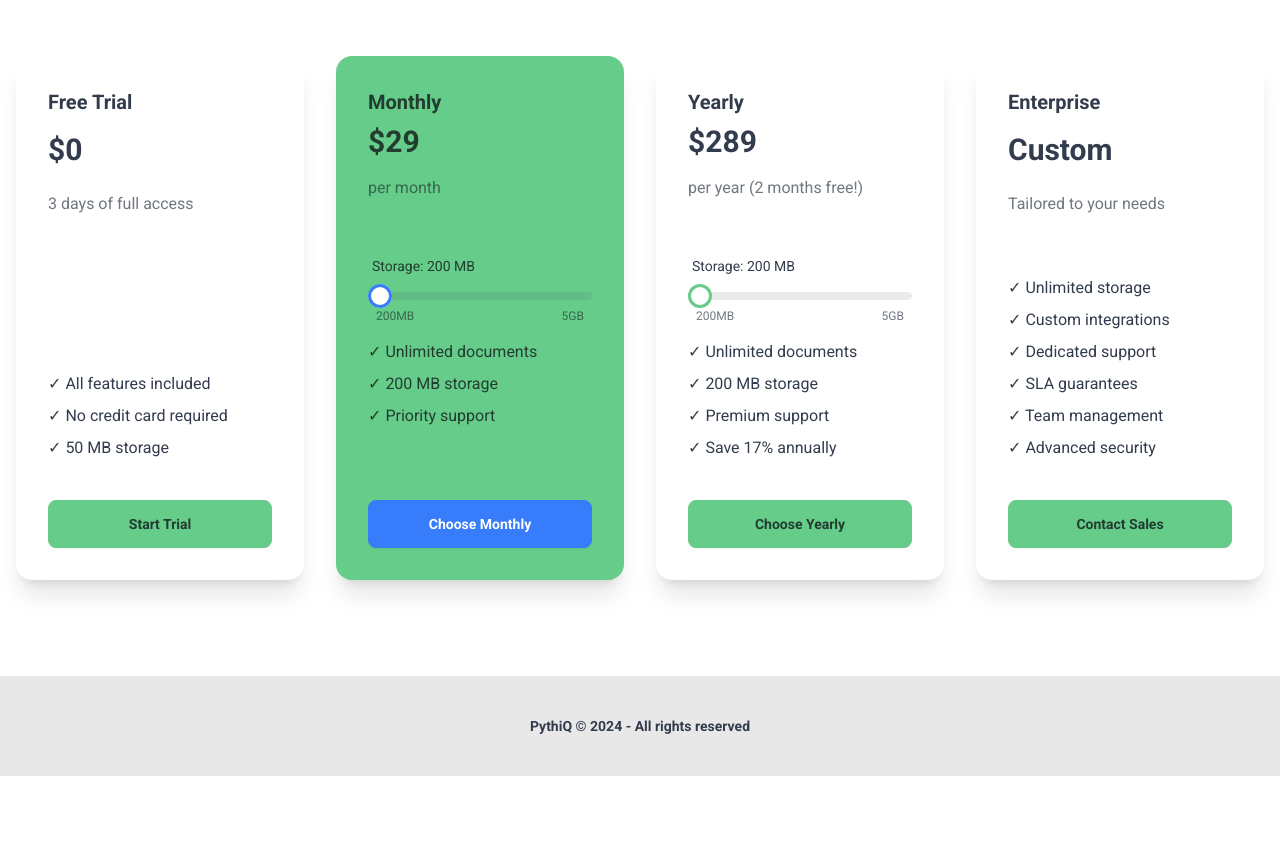
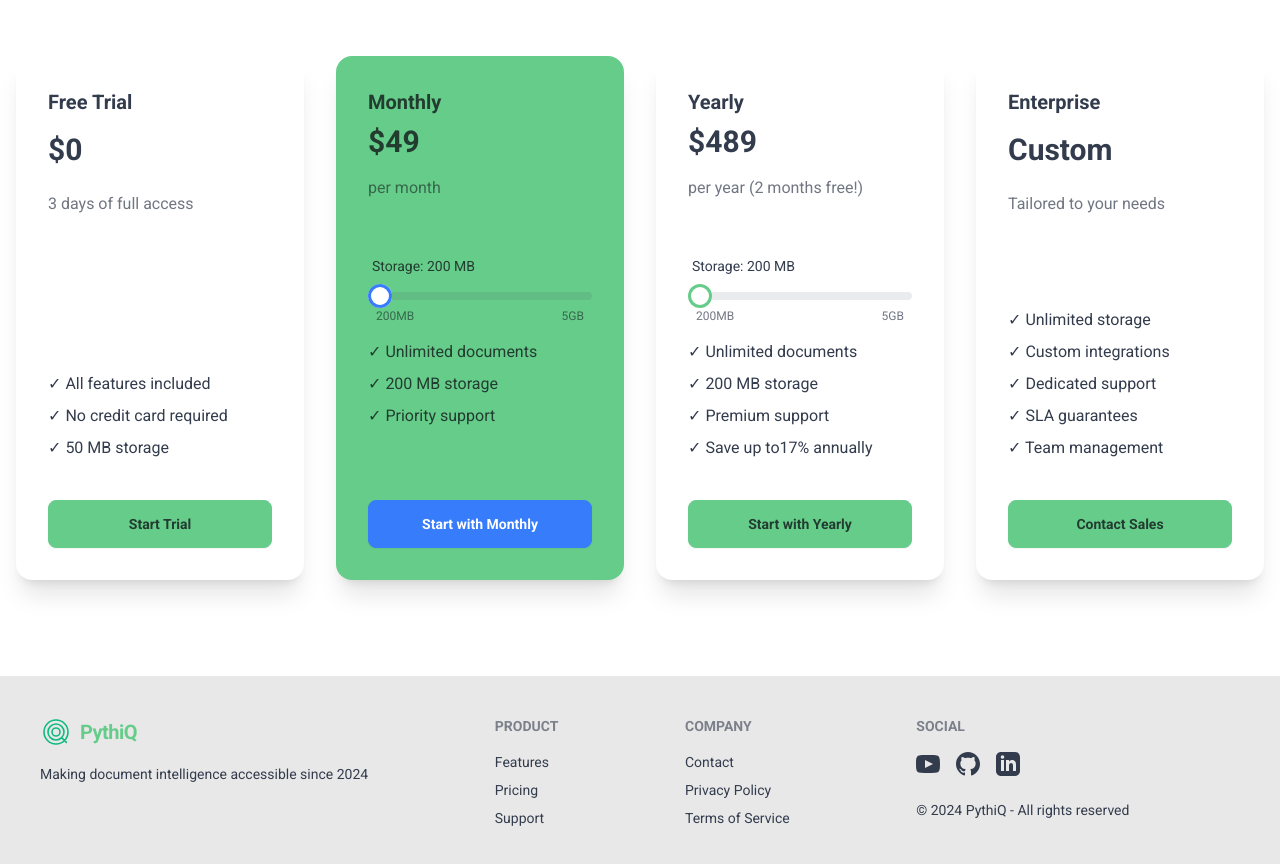
Before and after one commit to neuralnoy/pythiq-frontend, a React (Vite) app: page / in a window 1280 px wide. Shown: the part 1460-2324 px from the top of the page. Before the commit the page ends 2236 px from the top, so only its background shows below. Built offline with nearby package versions, Linux system fonts and the light colour scheme.

Commit message:
added the footer to landingpage

```diff
--- a/src/pages/LandingPage.jsx
+++ b/src/pages/LandingPage.jsx
@@ -14,25 +14,18 @@
     document.getElementById(id).scrollIntoView({ behavior: 'smooth' });
   };
 
-  const calculatePrice = (basePrice, storage) => {
-    if (storage <= 200) return basePrice;
+  const calculateMonthlyPrice = (storage) => {
+    if (storage <= 200) return 49;
     const additionalStorage = storage - 200; // MB above base storage
-    const additionalPrice = Math.floor(additionalStorage / 100) * 2; // $2 per 100MB
-    return basePrice + additionalPrice;
-  };
-
-  const calculateMonthlyPrice = (storage) => {
-    if (storage <= 200) return 29;
-    const additionalStorage = storage - 200; // MB above base storage
-    const additionalPrice = Math.floor(additionalStorage / 100) * 2; // $2 per 100MB
-    return Math.min(29 + additionalPrice, 199); // Cap at 199
+    const additionalPrice = Math.floor(additionalStorage / 100) * 5; // $5 per 100MB
+    return 49 + additionalPrice; // Cap at 199
   };
 
   const calculateYearlyPrice = (storage) => {
-    if (storage <= 200) return 289;
+    if (storage <= 200) return 489;
     const additionalStorage = storage - 200; // MB above base storage
-    const additionalPrice = Math.floor(additionalStorage / 100) * 20; // $20 per 100MB
-    return Math.min(289 + additionalPrice, 1979); // Cap at 1979
+    const additionalPrice = Math.floor(additionalStorage / 100) * 50; // $50 per 100MB
+    return 489 + additionalPrice; // Cap at 1979
   };
 
   const [monthlyStorage, setMonthlyStorage] = useState(200);
@@ -76,7 +69,7 @@
                 STARTS WITH A<br />
                 <span className="text-5xl md:text-7xl text-primary">CONVERSATION</span>
               </h1>
-              <p className="text-xl mb-12 text-base-content/80">
+              <p className="text-2xl mb-12 text-base-content/90 font-medium">
                 Transform your documents into intelligent conversations. Upload, organize, and chat with your content using advanced AI.
               </p>
               <div className="flex flex-col sm:flex-row gap-4 justify-center">
@@ -105,7 +98,7 @@
                   <div className="card-body">
                     <DocumentTextIcon className="w-12 h-12 text-primary mb-4" />
                     <h3 className="card-title text-xl">Smart Organization</h3>
-                    <p>Automatically organize and categorize your documents using AI-powered insights.</p>
+                    <p>Automatically organize and categorize your documents using our smart library features.</p>
                   </div>
                 </div>
                 <div className="card bg-base-100 shadow-xl">
@@ -183,7 +176,7 @@
                       </ul>
                     </div>
                     <label htmlFor="auth-drawer" className="btn btn-secondary w-full mt-auto">
-                      Choose Monthly
+                      Start with Monthly
                     </label>
                   </div>
                 </div>
@@ -219,11 +212,11 @@
                         <li>✓ Unlimited documents</li>
                         <li>✓ {yearlyStorage} MB storage</li>
                         <li>✓ Premium support</li>
-                        <li>✓ Save 17% annually</li>
+                        <li>✓ Save up to17% annually</li>
                       </ul>
                     </div>
                     <label htmlFor="auth-drawer" className="btn btn-primary w-full mt-auto">
-                      Choose Yearly
+                      Start with Yearly
                     </label>
                   </div>
                 </div>
@@ -238,7 +231,6 @@
                       <li>✓ Dedicated support</li>
                       <li>✓ SLA guarantees</li>
                       <li>✓ Team management</li>
-                      <li>✓ Advanced security</li>
                     </ul>
                     <a
                       href="mailto:sales@pythiq.ai"
@@ -253,12 +245,44 @@
           </section>
 
           {/* Footer */}
-          <footer className="footer footer-center p-10 bg-base-200 text-base-content">
-            <div>
-              <p className="font-bold">
-                PythiQ © {new Date().getFullYear()} - All rights reserved
-              </p>
-            </div>
+          <footer className="footer p-10 bg-base-200 text-base-content">
+            <aside>
+              <NavBrand />
+              <p className="mt-2">Making document intelligence accessible since 2024</p>
+            </aside>
+            <nav>
+              <h6 className="footer-title">Product</h6>
+              <button onClick={() => scrollToSection('features')} className="link link-hover">Features</button>
+              <button onClick={() => scrollToSection('pricing')} className="link link-hover">Pricing</button>
+              <a href="mailto:support@pythiq.ai" className="link link-hover">Support</a>
+            </nav>
+            <nav>
+              <h6 className="footer-title">Company</h6>
+              <a href="mailto:sales@pythiq.ai" className="link link-hover">Contact</a>
+              <a href="/privacy" className="link link-hover">Privacy Policy</a>
+              <a href="/terms" className="link link-hover">Terms of Service</a>
+            </nav>
+            <nav>
+              <h6 className="footer-title">Social</h6>
+              <div className="grid grid-flow-col gap-4">
+                <a href="https://youtube.com/@pythiq" target="_blank" rel="noopener noreferrer">
+                  <svg xmlns="http://www.w3.org/2000/svg" width="24" height="24" viewBox="0 0 24 24" className="fill-current">
+                    <path d="M19.615 3.184c-3.604-.246-11.631-.245-15.23 0-3.897.266-4.356 2.62-4.385 8.816.029 6.185.484 8.549 4.385 8.816 3.6.245 11.626.246 15.23 0 3.897-.266 4.356-2.62 4.385-8.816-.029-6.185-.484-8.549-4.385-8.816zm-10.615 12.816v-8l8 3.993-8 4.007z" />
+                  </svg>
+                </a>
+                <a href="https://github.com/pythiq" target="_blank" rel="noopener noreferrer">
+                  <svg xmlns="http://www.w3.org/2000/svg" width="24" height="24" viewBox="0 0 24 24" className="fill-current">
+                    <path d="M12 0c-6.626 0-12 5.373-12 12 0 5.302 3.438 9.8 8.207 11.387.599.111.793-.261.793-.577v-2.234c-3.338.726-4.033-1.416-4.033-1.416-.546-1.387-1.333-1.756-1.333-1.756-1.089-.745.083-.729.083-.729 1.205.084 1.839 1.237 1.839 1.237 1.07 1.834 2.807 1.304 3.492.997.107-.775.418-1.305.762-1.604-2.665-.305-5.467-1.334-5.467-5.931 0-1.311.469-2.381 1.236-3.221-.124-.303-.535-1.524.117-3.176 0 0 1.008-.322 3.301 1.23.957-.266 1.983-.399 3.003-.404 1.02.005 2.047.138 3.006.404 2.291-1.552 3.297-1.23 3.297-1.23.653 1.653.242 2.874.118 3.176.77.84 1.235 1.911 1.235 3.221 0 4.609-2.807 5.624-5.479 5.921.43.372.823 1.102.823 2.222v3.293c0 .319.192.694.801.576 4.765-1.589 8.199-6.086 8.199-11.386 0-6.627-5.373-12-12-12z"/>
+                  </svg>
+                </a>
+                <a href="https://linkedin.com/company/pythiq" target="_blank" rel="noopener noreferrer">
+                  <svg xmlns="http://www.w3.org/2000/svg" width="24" height="24" viewBox="0 0 24 24" className="fill-current">
+                    <path d="M19 0h-14c-2.761 0-5 2.239-5 5v14c0 2.761 2.239 5 5 5h14c2.762 0 5-2.239 5-5v-14c0-2.761-2.238-5-5-5zm-11 19h-3v-11h3v11zm-1.5-12.268c-.966 0-1.75-.79-1.75-1.764s.784-1.764 1.75-1.764 1.75.79 1.75 1.764-.783 1.764-1.75 1.764zm13.5 12.268h-3v-5.604c0-3.368-4-3.113-4 0v5.604h-3v-11h3v1.765c1.396-2.586 7-2.777 7 2.476v6.759z"/>
+                  </svg>
+                </a>
+              </div>
+              <p className="mt-4">© {new Date().getFullYear()} PythiQ - All rights reserved</p>
+            </nav>
           </footer>
         </div>
       </div>
```
